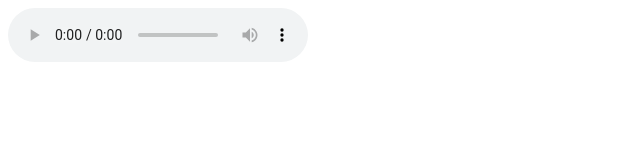
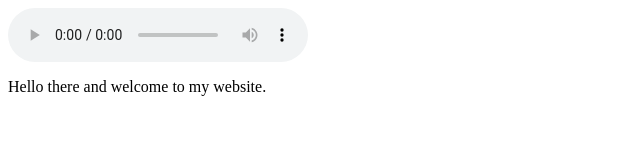
Before and after one commit to SYZYGY-DEV333/useless-website-testing, a plain HTML site: page index.html in a window 1280 px wide. Shown: the whole page, without its empty margins (0-640 px from the left). Drawn offline with Linux system fonts and the light colour scheme.

Commit message:
Update index.html

```diff
--- a/index.html
+++ b/index.html
@@ -7,5 +7,6 @@
   <audio controls autoplay>
     <source src="test.mp3" type="audio/mpeg">
   </audio>
+  <p>Hello there and welcome to my website.</p>
 </body>
 </html>
```
